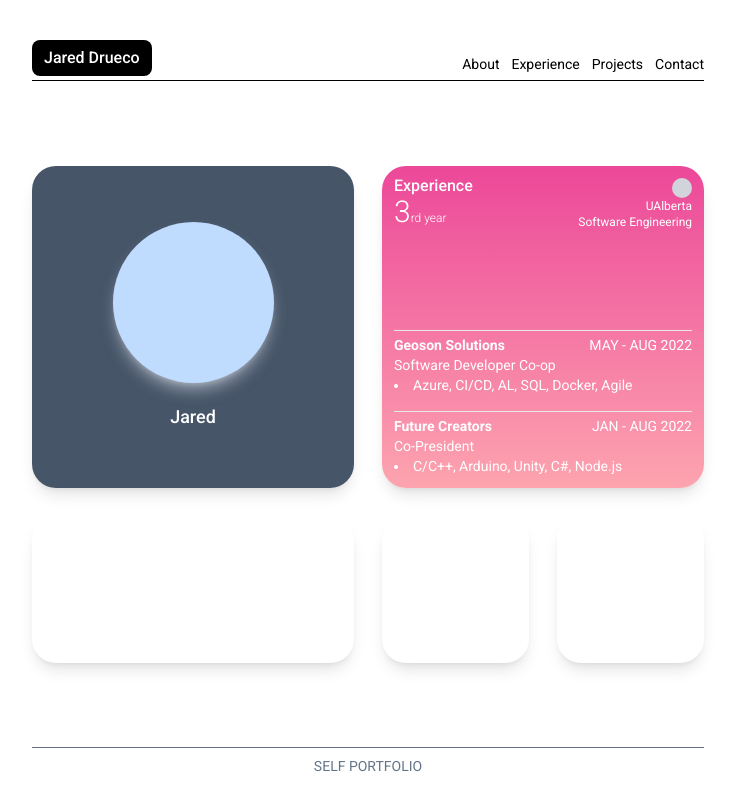
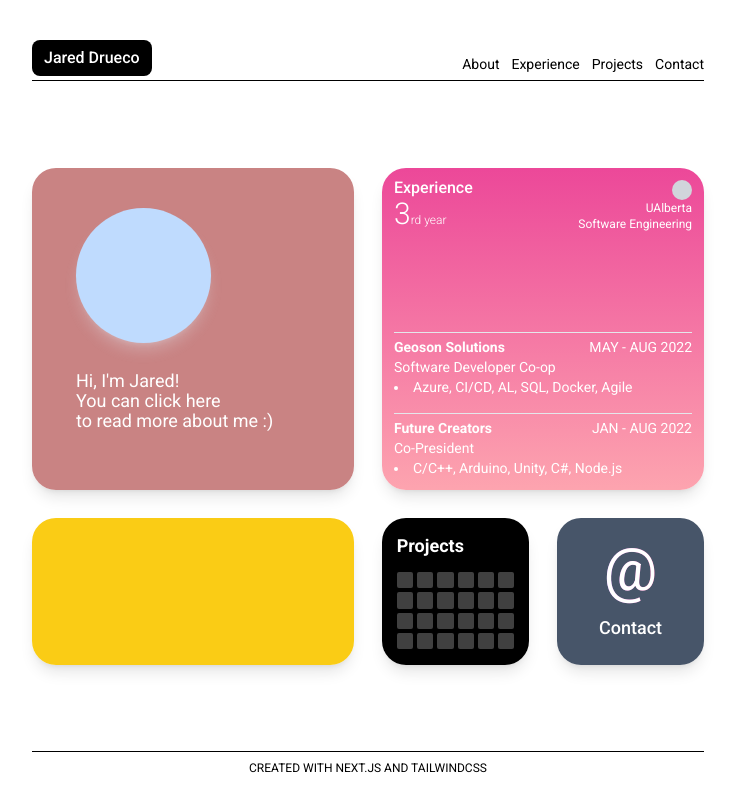
Before and after one commit to jdrco/self-portfolio, a Next.js app: page / in a window 1280 px wide. Shown: the whole page, without its empty margins (272-1007 px from the left). Built offline with nearby package versions, Linux system fonts and the light colour scheme.

Commit message:
Done template for Readme, Projects, and Contact

```diff
--- a/components/Footer.js
+++ b/components/Footer.js
@@ -1,7 +1,7 @@
 const Footer = () => {
   return (
-    <div className="flex items-center flex-col pb-1 border-t-[1px] border-slate-500 py-2">
-      <p className="text-sm text-slate-500">SELF PORTFOLIO</p>
+    <div className="flex items-center flex-col pb-1 border-t-[1px] border-black py-2">
+      <p className="text-xs ">CREATED WITH NEXT.JS AND TAILWINDCSS</p>
     </div>
   );
 };
--- /dev/null
+++ b/components/widgets/Contact.js
@@ -0,0 +1,14 @@
+const Contact = () => {
+  return (
+    <div className="bg-slate-600 h-full flex flex-col justify-center items-center">
+      {/* <div className=" mb-1 w-1/2 h-1/2 rounded-full flex justify-center items-center"> */}
+      <div className="text-white text-4xl sm:text-5xl md:text-6xl h-1/2 flex text-transparent bg-clip-text bg-gradient-to-r from-purple-400 to-pink-600">
+        @
+      </div>
+      {/* </div> */}
+      <p className="font-medium pt- text-xs sm:text-lg text-white">Contact</p>
+    </div>
+  );
+};
+
+export default Contact;
--- /dev/null
+++ b/components/widgets/Projects.js
@@ -0,0 +1,41 @@
+import React from "react";
+
+const Projects = () => {
+  return (
+    <div className="bg-black w-full h-full flex justify-center items-center">
+      <div className="w-4/5 h-4/5 flex flex-col">
+        <div className="text-white mb-2 text-xs sm:text-[16px] md:text-lg leading-4 sm:leading-6 sm:pb-1 font-bold">
+          Projects
+        </div>
+        <div className="grid grid-rows-4 grid-cols-6 gap-[2px] sm:gap-1">
+          <div className="square bg-neutral-700 rounded-sm"></div>
+          <div className="square bg-neutral-700 rounded-sm"></div>
+          <div className="square bg-neutral-700 rounded-sm"></div>
+          <div className="square bg-neutral-700 rounded-sm"></div>
+          <div className="square bg-neutral-700 rounded-sm"></div>
+          <div className="square bg-neutral-700 rounded-sm"></div>
+          <div className="square bg-neutral-700 rounded-sm"></div>
+          <div className="square bg-neutral-700 rounded-sm"></div>
+          <div className="square bg-neutral-700 rounded-sm"></div>
+          <div className="square bg-neutral-700 rounded-sm"></div>
+          <div className="square bg-neutral-700 rounded-sm"></div>
+          <div className="square bg-neutral-700 rounded-sm"></div>
+          <div className="square bg-neutral-700 rounded-sm"></div>
+          <div className="square bg-neutral-700 rounded-sm"></div>
+          <div className="square bg-neutral-700 rounded-sm"></div>
+          <div className="square bg-neutral-700 rounded-sm"></div>
+          <div className="square bg-neutral-700 rounded-sm"></div>
+          <div className="square bg-neutral-700 rounded-sm"></div>
+          <div className="square bg-neutral-700 rounded-sm"></div>
+          <div className="square bg-neutral-700 rounded-sm"></div>
+          <div className="square bg-neutral-700 rounded-sm"></div>
+          <div className="square bg-neutral-700 rounded-sm"></div>
+          <div className="square bg-neutral-700 rounded-sm"></div>
+          <div className="square bg-neutral-700 rounded-sm"></div>
+        </div>
+      </div>
+    </div>
+  );
+};
+
+export default Projects;
--- a/components/widgets/Readme.js
+++ b/components/widgets/Readme.js
@@ -1,8 +1,13 @@
 const Readme = () => {
   return (
-    <div className="bg-slate-600 h-full flex flex-col justify-center items-center">
-      <div className="bg-blue-200 shadow-lg shadow-slate-200/50 mb-4 w-1/2 h-1/2 rounded-full"></div>
-      <p className="font-medium pt-1 text-sm sm:text-lg text-white">Jared</p>
+    <div className="bg-[#C98383] h-full flex flex-col">
+      <div className="bg-blue-200 shadow-lg shadow-slate-200/30 w-[42%] h-[42%] rounded-full ml-7 sm:ml-11 mt-6 sm:mt-10"></div>
+      <div className="w-[75%] h-12 ml-7 sm:ml-11 mt-4 sm:mt-7 text-[12px] sm:text-lg text-white leading-[13px] sm:leading-[20px]">
+        Hi, I'm Jared! <br />
+        You can click here
+        <br />
+        to read more about me :)
+      </div>
     </div>
   );
 };
--- /dev/null
+++ b/components/widgets/Tech.js
@@ -0,0 +1,9 @@
+const Tech = () => {
+  return (
+    <div className="bg-yellow-400 h-full grid">
+      <div></div>
+    </div>
+  );
+};
+
+export default Tech;
--- a/pages/index.js
+++ b/pages/index.js
@@ -4,6 +4,9 @@ import styles from "../styles/Home.module.css";
 import About from "./about";
 import Experience from "../components/widgets/Experience";
 import Readme from "../components/widgets/Readme";
+import Tech from "../components/widgets/Tech";
+import Contact from "../components/widgets/Contact";
+import Projects from "../components/widgets/Projects";
 
 export default function Home() {
   return (
@@ -15,9 +18,15 @@ export default function Home() {
         <div className="card h-auto row-span-2 col-span-2">
           <Experience />
         </div>
-        <div className="card h-auto col-span-2"></div>
-        <div className="card h-auto col-span-1"></div>
-        <div className="card h-auto col-span-1"></div>
+        <div className="card h-auto col-span-2">
+          <Tech />
+        </div>
+        <div className="card h-auto col-span-1">
+          <Projects />
+        </div>
+        <div className="card h-auto col-span-1">
+          <Contact />
+        </div>
       </div>
     </div>
   );
```
